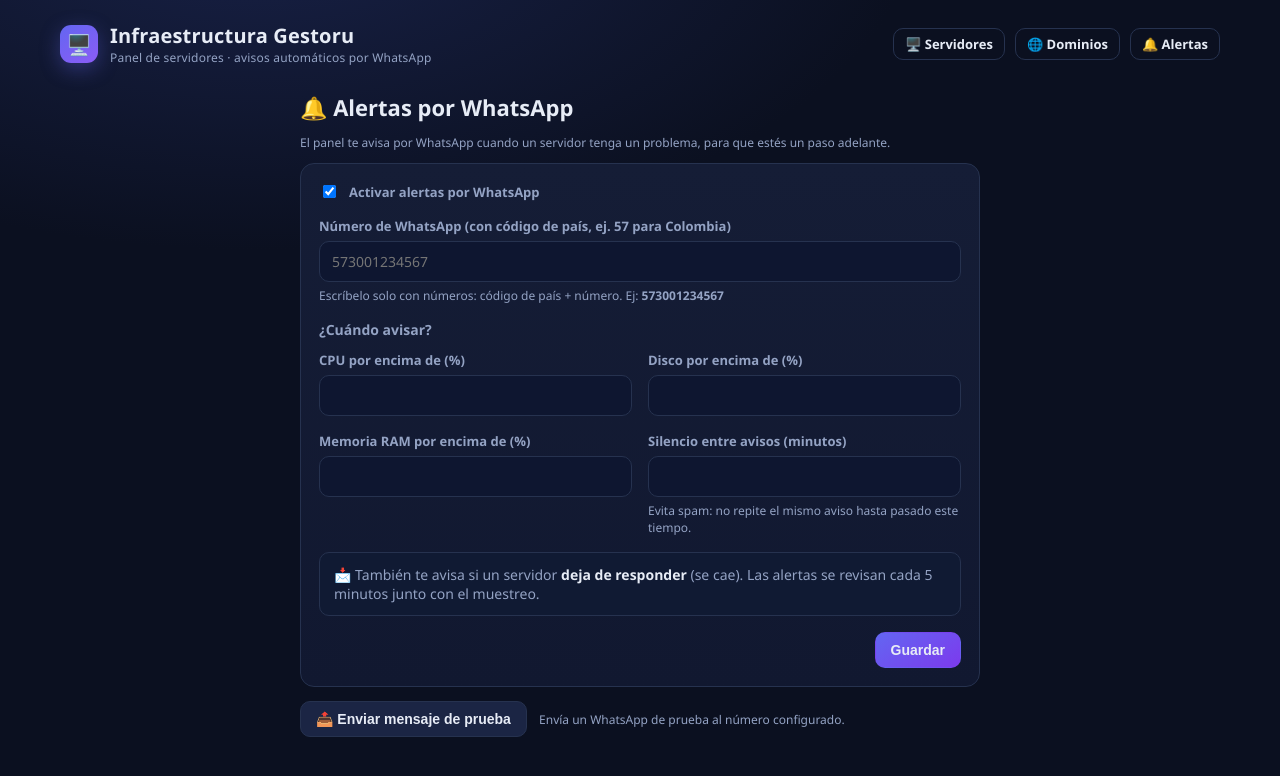
After one commit to Gestoru/whatsapp-gestoru, a Laravel app: template resources/views/dashboard/alerts.blade.php in a window 1280 px wide. The commit adds this page. Shown: the top 776 px of the page. Run offline with Laravel 12, Linux system fonts and the light colour scheme; the template is opened without the code that fills it, so the values that code supplies are empty.

Commit message:
feat: alertas por WhatsApp (picos de CPU/RAM/disco y servidor caido)
- Tabla settings + modelo Setting (clave/valor cacheado) para configurar
  desde el panel sin tocar archivos
- AlertService: evalua cada muestra y avisa por WhatsApp cuando CPU/RAM/disco
  superan el umbral, o cuando un servidor deja de responder; con cooldown
  anti-spam por servidor y tipo
- Enganchado al muestreo automatico (cada 5 min)
- Pagina 'Alertas' en el panel: activar/desactivar, numero de WhatsApp,
  umbrales de CPU/disco/RAM, minutos de silencio, y boton de prueba
- Usa la integracion de WhatsApp existente (VpsWhatsAppService); avisa si
  falta VPS_API_URL

Co-Authored-By: Claude Opus 4.8 <noreply@anthropic.com>
Claude-Session: https://claude.ai/code/session_01W7xcS9M77QsUfzVSGVHETX

```diff
--- /dev/null
+++ b/resources/views/dashboard/alerts.blade.php
@@ -0,0 +1,71 @@
+@extends('dashboard.layout')
+@section('title', 'Alertas · '.config('dashboard.title'))
+@section('subtitle', 'avisos automáticos por WhatsApp')
+
+@section('content')
+<div style="max-width:680px;margin:0 auto">
+    <h1 style="margin-bottom:4px">🔔 Alertas por WhatsApp</h1>
+    <p class="muted tiny">El panel te avisa por WhatsApp cuando un servidor tenga un problema, para que estés un paso adelante.</p>
+
+    @if($errors->any())<div class="alert alert-bad">{{ $errors->first() }}</div>@endif
+
+    @unless($waConfigured)
+        <div class="alert" style="background:#2e2410;border-color:#6b5316;color:#fcd34d">
+            ⚠️ Falta conectar el servidor de WhatsApp (<code>VPS_API_URL</code>). Puedes configurar las alertas igual, pero no se enviarán hasta que el WhatsApp esté conectado.
+        </div>
+    @endunless
+
+    <form method="POST" action="{{ route('dashboard.alerts.update') }}">
+        @csrf @method('PUT')
+        <div class="card">
+            <div class="field" style="display:flex;align-items:center;gap:10px">
+                <input type="checkbox" name="alerts_enabled" value="1" id="en" style="width:auto" @checked($enabled)>
+                <label for="en" style="margin:0">Activar alertas por WhatsApp</label>
+            </div>
+
+            <div class="field">
+                <label>Número de WhatsApp <span class="muted">(con código de país, ej. 57 para Colombia)</span></label>
+                <input name="alerts_phone" value="{{ old('alerts_phone', $phone) }}" placeholder="573001234567" inputmode="numeric">
+                <div class="tiny muted" style="margin-top:5px">Escríbelo solo con números: código de país + número. Ej: <strong>573001234567</strong></div>
+            </div>
+
+            <h2 style="font-size:14px;margin:8px 0 12px;color:var(--muted)">¿Cuándo avisar?</h2>
+            <div class="form-grid">
+                <div class="field">
+                    <label>CPU por encima de (%)</label>
+                    <input name="alert_cpu" type="number" min="1" max="100" value="{{ old('alert_cpu', $cpu) }}" required>
+                </div>
+                <div class="field">
+                    <label>Disco por encima de (%)</label>
+                    <input name="alert_disk" type="number" min="1" max="100" value="{{ old('alert_disk', $disk) }}" required>
+                </div>
+            </div>
+            <div class="form-grid">
+                <div class="field">
+                    <label>Memoria RAM por encima de (%)</label>
+                    <input name="alert_mem" type="number" min="1" max="100" value="{{ old('alert_mem', $mem) }}" required>
+                </div>
+                <div class="field">
+                    <label>Silencio entre avisos (minutos)</label>
+                    <input name="alert_cooldown" type="number" min="5" max="1440" value="{{ old('alert_cooldown', $cooldown) }}" required>
+                    <div class="tiny muted" style="margin-top:5px">Evita spam: no repite el mismo aviso hasta pasado este tiempo.</div>
+                </div>
+            </div>
+
+            <div class="alert" style="background:#101a33;border-color:var(--line);color:var(--muted)">
+                📩 También te avisa si un servidor <strong style="color:var(--text)">deja de responder</strong> (se cae). Las alertas se revisan cada 5 minutos junto con el muestreo.
+            </div>
+
+            <div class="row" style="justify-content:flex-end">
+                <button class="btn btn-primary">Guardar</button>
+            </div>
+        </div>
+    </form>
+
+    <form method="POST" action="{{ route('dashboard.alerts.test') }}" style="margin-top:14px">
+        @csrf
+        <button class="btn" @disabled(!$waConfigured)>📤 Enviar mensaje de prueba</button>
+        <span class="tiny muted" style="margin-left:8px">Envía un WhatsApp de prueba al número configurado.</span>
+    </form>
+</div>
+@endsection
--- a/resources/views/dashboard/layout.blade.php
+++ b/resources/views/dashboard/layout.blade.php
@@ -105,6 +105,7 @@
             <div class="row">
                 <a href="{{ route('dashboard.index') }}" class="btn btn-ghost btn-sm">🖥️ Servidores</a>
                 <a href="{{ route('dashboard.domains') }}" class="btn btn-ghost btn-sm">🌐 Dominios</a>
+                <a href="{{ route('dashboard.alerts') }}" class="btn btn-ghost btn-sm">🔔 Alertas</a>
                 @yield('actions')
                 @if(config('dashboard.password'))
                     <form method="POST" action="{{ route('dashboard.logout') }}">
@@ -118,6 +119,9 @@
         @if(session('status'))
             <div class="alert alert-ok">{{ session('status') }}</div>
         @endif
+        @if(session('error'))
+            <div class="alert alert-bad">{{ session('error') }}</div>
+        @endif
 
         @yield('content')
     </div>
--- a/routes/web.php
+++ b/routes/web.php
@@ -1,5 +1,6 @@
 <?php
 
+use App\Http\Controllers\AlertSettingsController;
 use App\Http\Controllers\DashboardController;
 use App\Http\Controllers\DomainAdminController;
 use App\Http\Controllers\DomainController;
@@ -38,6 +39,11 @@ Route::middleware('dashboard.auth')->prefix('panel')->name('dashboard.')->group(
     // Herramientas de mantenimiento (acciones explícitas)
     Route::post('/herramientas/slowlog', [DashboardController::class, 'enableSlowLogAll'])->name('tools.slowlog');
 
+    // Alertas por WhatsApp
+    Route::get('/alertas', [AlertSettingsController::class, 'edit'])->name('alerts');
+    Route::put('/alertas', [AlertSettingsController::class, 'update'])->name('alerts.update');
+    Route::post('/alertas/probar', [AlertSettingsController::class, 'test'])->name('alerts.test');
+
     // Administración de dominios (registradores y vencimientos)
     Route::get('/dominios', [DomainAdminController::class, 'index'])->name('domains');
     Route::post('/dominios', [DomainAdminController::class, 'store'])->name('domains.store');
```
Also changed, not shown: app/Console/Commands/SampleMetrics.php (+6 -2 lines), app/Http/Controllers/AlertSettingsController.php (added, +54 -0 lines), app/Models/Setting.php (added, +33 -0 lines), app/Services/AlertService.php (added, +118 -0 lines), database/migrations/2026_07_07_000002_create_settings_table.php (added).
